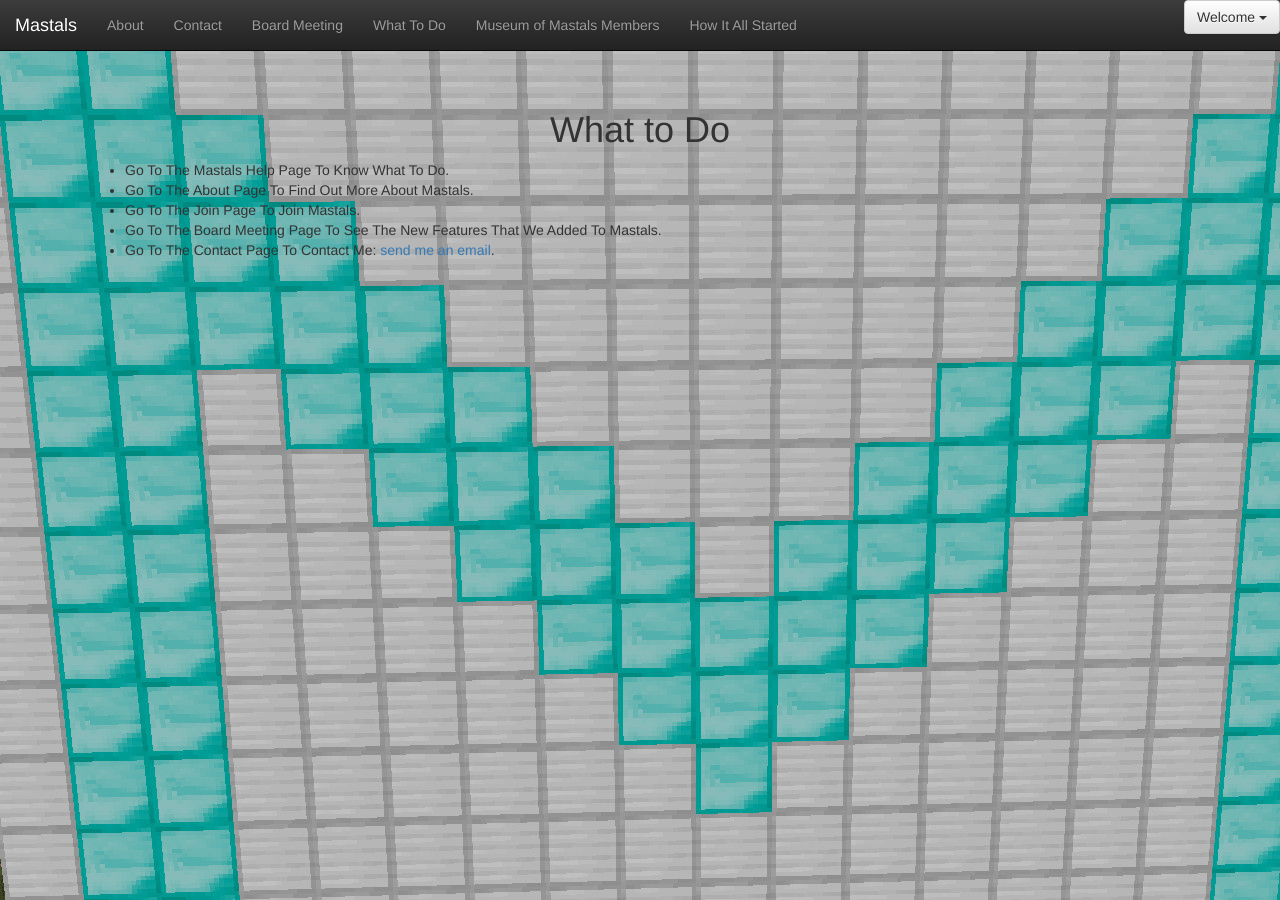
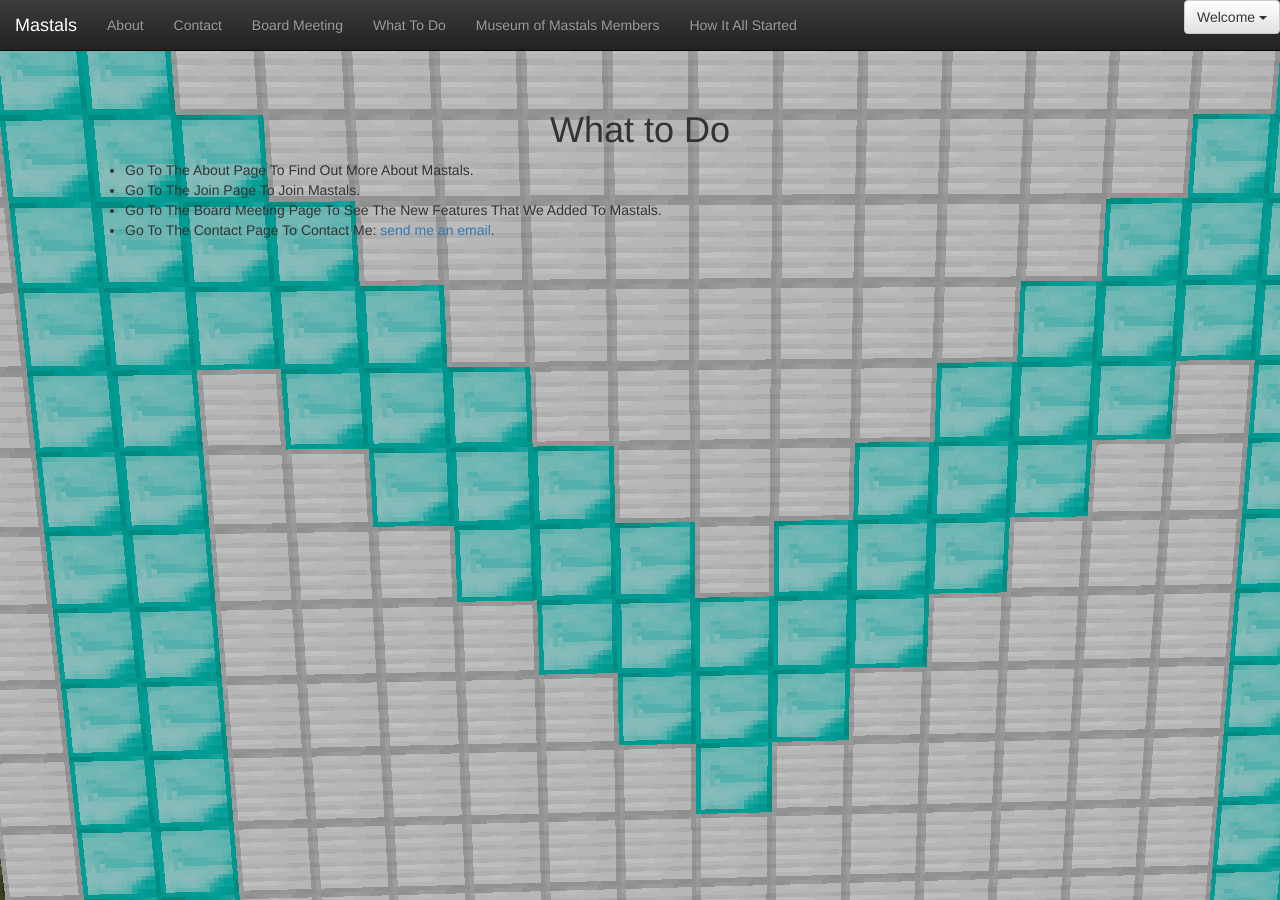
Before and after one commit to mastals/mastals.github.io, a Jekyll site: the page built from what-to-do/index.html, in a window 1280 px wide. Built offline with Jekyll 4.4.1, drawn with Linux system fonts in a browser that asks for light colours.

Commit message:
Update index.html

```diff
--- a/what-to-do/index.html
+++ b/what-to-do/index.html
@@ -6,7 +6,6 @@
 <p>
   <ul>
 
-    <li>Go To The Mastals Help Page To Know What To Do.</li>
 
     <li> Go To The About Page To Find Out More About Mastals.</li>
 
```
